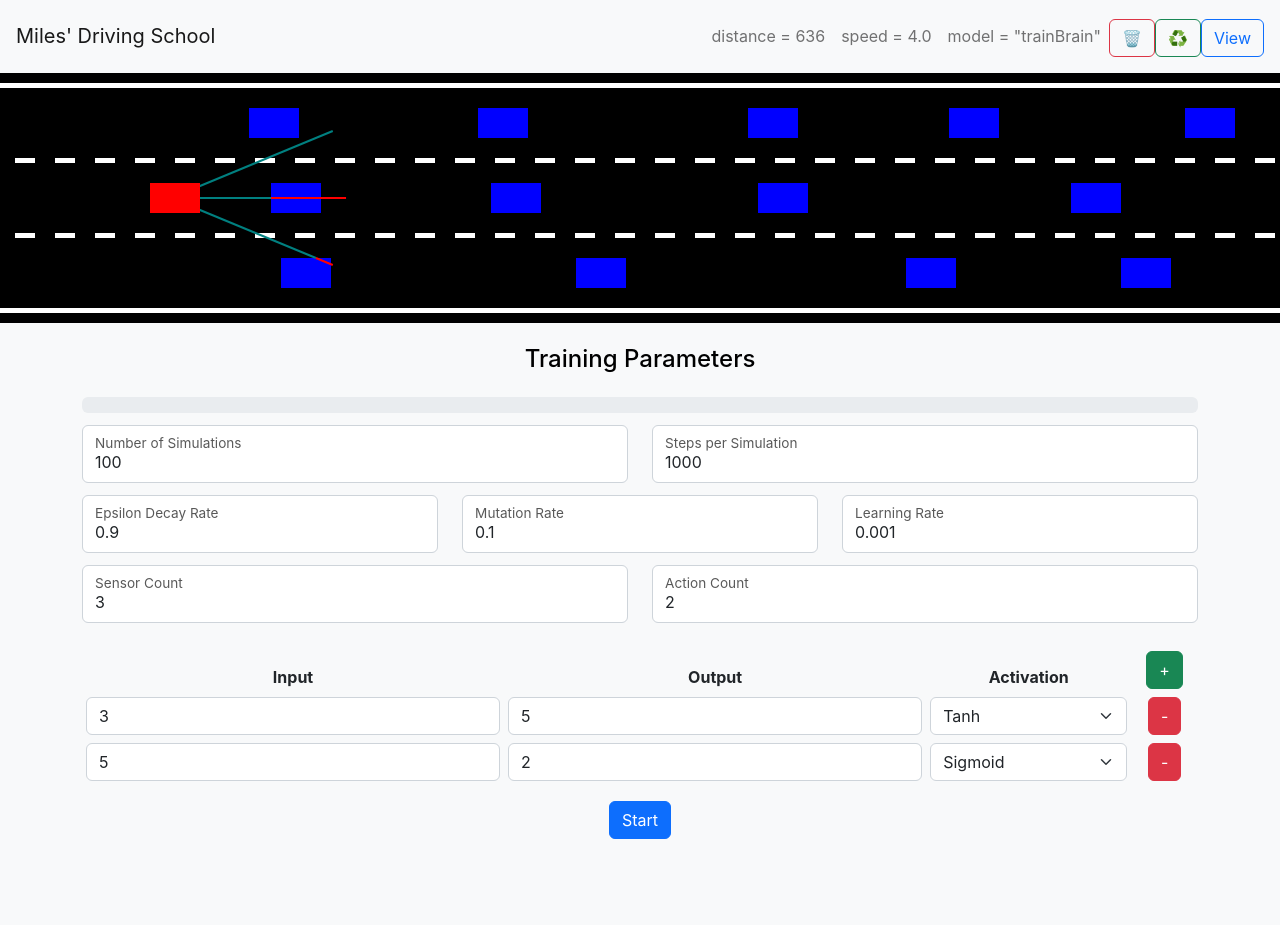
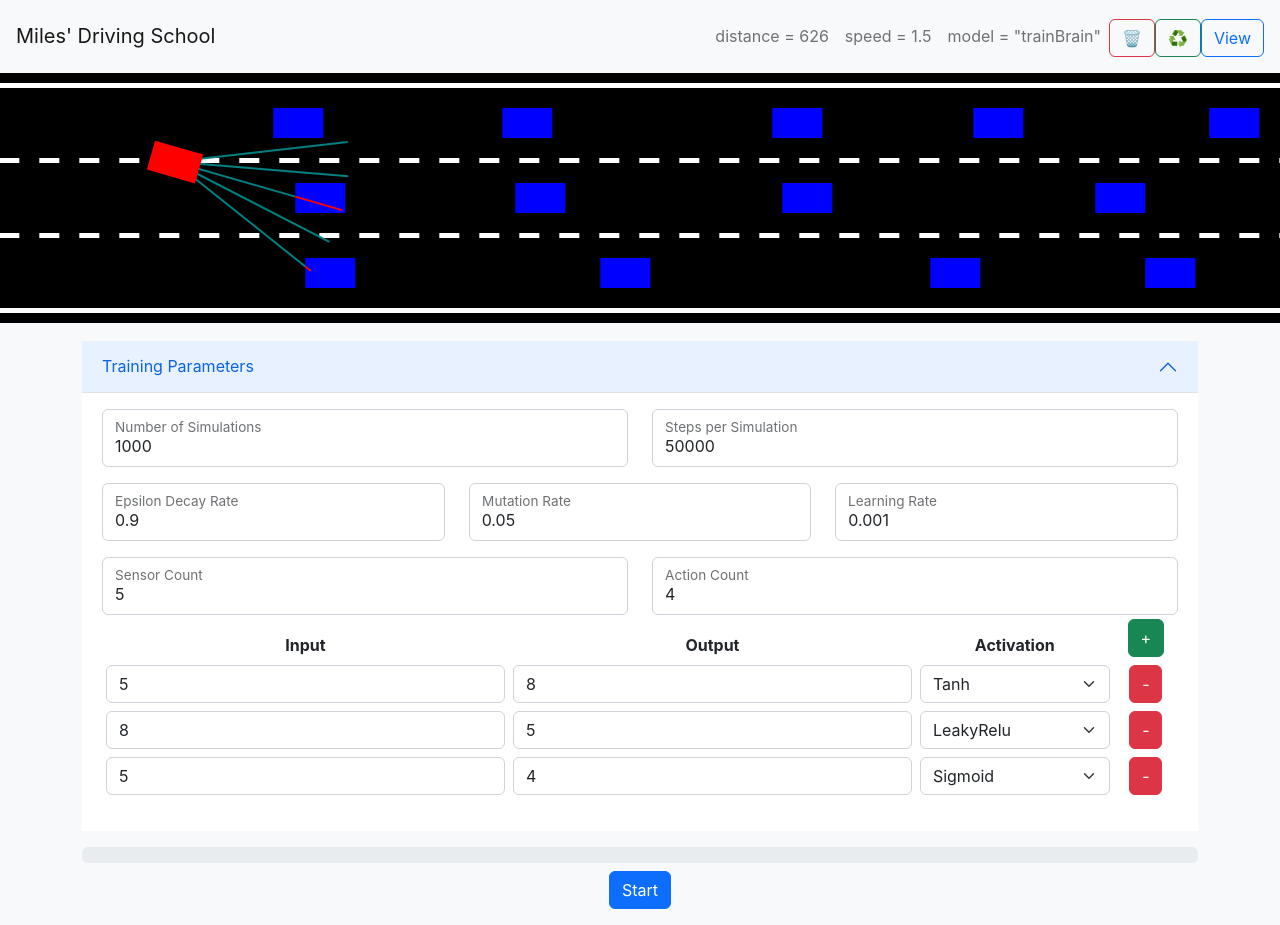
Before and after one commit to jedwards1230/cars, a React (Create React App) app: page / in a window 1280 px wide. Both pictures are taken after a click on the button "Train". Before the commit the page ends 855 px from the top, so only its background shows below. Built offline with nearby package versions, Linux system fonts and the light colour scheme.

Commit message:
cleared up ui with collapsing config

```diff
--- a/src/components/trainConfigForm.js
+++ b/src/components/trainConfigForm.js
@@ -1,11 +1,11 @@
 import React, { useEffect, useState } from "react";
 import NetworkLayerList from "./layer";
-import { Form, Row, Col, ProgressBar } from "react-bootstrap";
+import { Form, Row, Col, ProgressBar, Accordion } from "react-bootstrap";
 
 const TrainConfigForm = props => {
     const [episodeCounter, setEpisodeCounter] = useState(props.episodeCounter);
-    const [numEpisodes, setNumEpisodes] = useState(100);
-    const [numSteps, setNumSteps] = useState(1000);
+    const [numEpisodes, setNumEpisodes] = useState(1000);
+    const [numSteps, setNumSteps] = useState(50000);
     const [epsilonDecay, setEpsilonDecay] = useState(props.modelConfig.epsilonDecay);
     const [mutationRate, setMutationRate] = useState(props.modelConfig.mutationRate);
     const [learningRate, setLearningRate] = useState(props.modelConfig.lr);
@@ -62,10 +62,12 @@ const TrainConfigForm = props => {
     return (
         <div className="trainForm">
             <div id="trainParams" className="container text-center text-bg-light">
-                <h4 className="p-3">Training Parameters</h4>
-                <ProgressBar now={episodeCounter} max={numEpisodes} />
                 <Form>
-                    <Row className="py-2 my-1">
+                    <Accordion defaultActiveKey="0" flush alwaysOpen className="py-2 my-1">
+                        <Accordion.Item eventKey="0">
+                            <Accordion.Header>Training Parameters</Accordion.Header>
+                            <Accordion.Body>
+                                <Row>
                                     <Col>
                                         <div className="form-floating">
                                             <input
@@ -87,7 +89,7 @@ const TrainConfigForm = props => {
                                         </div>
                                     </Col>
                                 </Row>
-                    <Row className="my-1">
+                                <Row className="py-3">
                                     <Col>
                                         <div className="form-floating">
                                             <input
@@ -119,7 +121,7 @@ const TrainConfigForm = props => {
                                         </div>
                                     </Col>
                                 </Row>
-                    <Row className="py-2 mb-3">
+                                <Row>
                                     <Col>
                                         <div className="form-floating">
                                             <input
@@ -142,6 +144,10 @@ const TrainConfigForm = props => {
                                     </Col>
                                 </Row>
                                 <NetworkLayerList layers={layers} onRemove={removeLayer} addLayer={addLayer} updateLayer={updateLayer} />
+                            </Accordion.Body>
+                        </Accordion.Item>
+                    </Accordion>
+                    <ProgressBar now={episodeCounter} max={numEpisodes} className="my-2" />
                     <button type="button" onClick={submitForm} id="trainBtn" className="btn mb-3 btn-primary">Start</button>
                 </Form>
             </div>
--- a/src/index.js
+++ b/src/index.js
@@ -157,7 +157,7 @@ function reset(breakL = true) {
 
 	// reset model
 	const x = 0;
-	const y = env.road.getLaneCenter(env.startLane);
+	const y = env.road.getLaneCenter(1);
 	model = new Car(-1, x, y, env.driverSpeed + 1, "network", "red");
 	// load saved config
 	modelConfig.load();
--- a/src/network/config.js
+++ b/src/network/config.js
@@ -60,21 +60,27 @@ const defaultTrainBrain = {
     "alias": "fsd",
     "lr": 0.001,
     "epsilonDecay": 0.9,
-    "mutationRate": 0.1,
-    "sensorCount": 3,
-    "actionCount": 2,
+    "mutationRate": 0.05,
+    "sensorCount": 5,
+    "actionCount": 4,
     "layers": [
         {
             "id": 0,
             "activation": "Tanh",
-            "inputs": 3,
+            "inputs": 5,
+            "outputs": 8
+        },
+        {
+            "id": 1,
+            "activation": "LeakyRelu",
+            "inputs": 8,
             "outputs": 5
         },
         {
-            "id": 1,
+            "id": 2,
             "activation": "Sigmoid",
             "inputs": 5,
-            "outputs": 2
+            "outputs": 4
         }
     ],
     "generations": []
@@ -85,7 +91,7 @@ const defaultForwardBrain = {
     "alias": "forward",
     "lr": 0.001,
     "epsilonDecay": 0.99,
-    "mutationRate": 0.1,
+    "mutationRate": 0.05,
     "sensorCount": 3,
     "actionCount": 2,
     "layers": [
--- a/src/network/network.js
+++ b/src/network/network.js
@@ -134,6 +134,13 @@ export class Network {
                     )
                 }
             }
+            for (let i=0; i < level.outputs.length; i++) {
+                level.biases[i] = lerp(
+                    level.biases[i],
+                    Math.random() * 2 - 1,
+                    amount
+                )
+            }
         });
     }
 }
```
Lines whose indentation alone changed are shown as unchanged.
